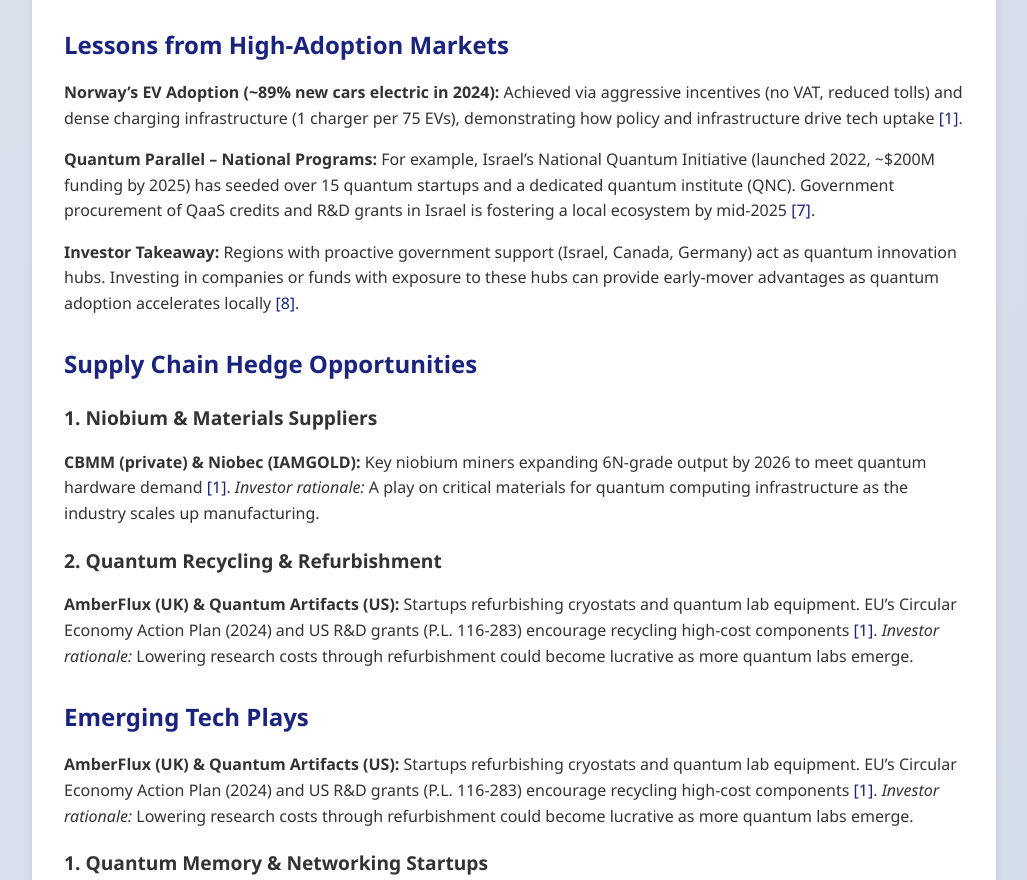
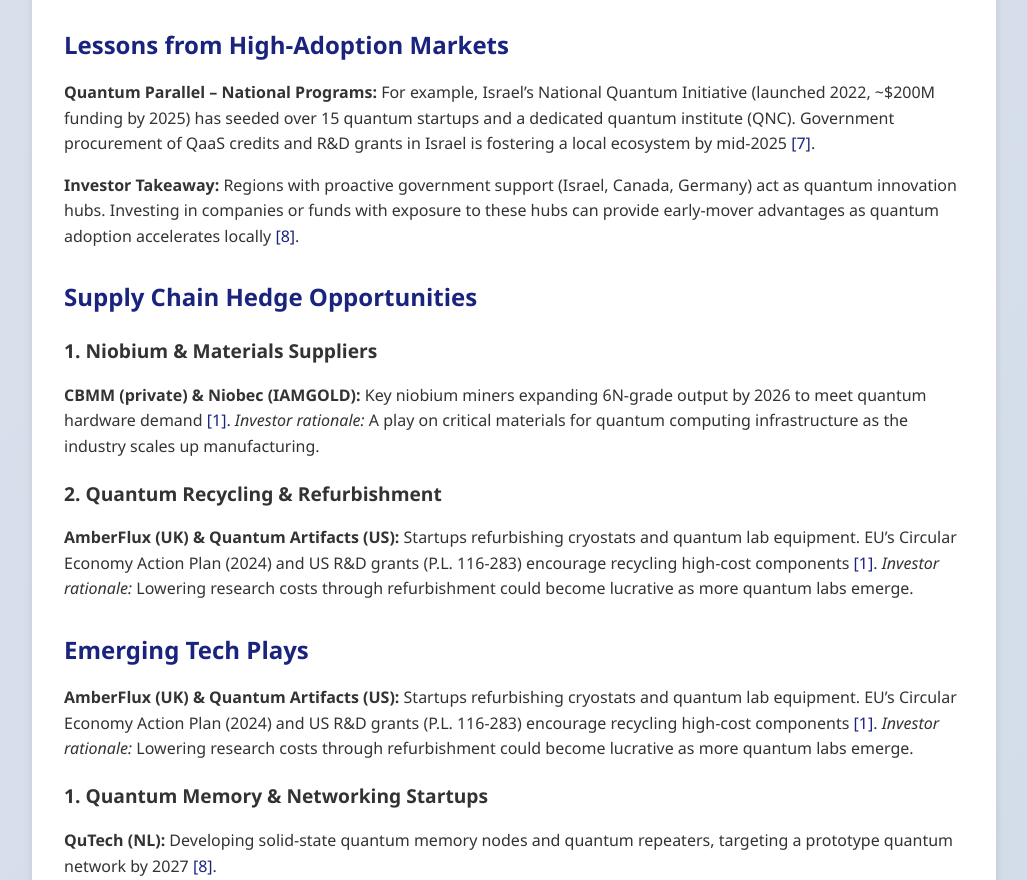
Before and after one commit to surpritam/investment_research, a plain HTML site: page index.html in a window 1280 px wide. Shown: the part 9830-10710 px from the top of the page, without its empty margins (126-1153 px from the left). Drawn offline with Linux system fonts and the light colour scheme.

Commit message:
remove ev references

```diff
--- a/index.html
+++ b/index.html
@@ -517,7 +517,6 @@
       <table><thead><tr><th>Company</th><th>Q1 2025 Revenue/Bookings</th><th>2024 Revenue</th><th>Market Cap (mid-2025)</th><th>P/S Ratio</th></tr></thead><tbody><tr><td><strong>IonQ (Quantum)</strong></td><td>Revenue: USD 7.6 M (Q1 2025); Bookings: USD 95.6 M (FY 2024)</td><td>USD 43.1 M</td><td>~USD 8.2 B</td><td>~190×</td></tr><tr><td><strong>D-Wave (Quantum)</strong></td><td>Revenue: USD 15.0 M (Q1 2025); Bookings: USD 23.9 M (FY 2024)</td><td>USD 8.8 M</td><td>~USD 1.6 B</td><td>~182×</td></tr><tr><td><strong>Rigetti (Quantum)</strong></td><td>Revenue: USD 1.5 M (Q1 2025); Bookings: N/A</td><td>USD 10.8 M</td><td>~USD 1.1 B</td><td>~102×</td></tr></tbody></table>
       <p><strong>IonQ vs D-Wave Valuations:</strong> IonQ’s USD 43.1M 2024 revenue and ~USD 8.2B market cap vs. D-Wave’s USD 8.8M and ~USD 1.6B illustrate how pure-play quantum valuations hinge more on <em>technological edge and partnerships</em> than current sales <a href="https://finance.yahoo.com/news/ionq-announces-fourth-quarter-full-210500294.html" target="_blank">[3]</a><a href="https://www.barrons.com/articles/d-wave-quantum-earnings-stock-price-26e8c27d" target="_blank">[4]</a>. In this nascent industry, a credible “roadmap to scalability” often outweighs short-term earnings in driving investor sentiment <a href="https://www.businessinsider.com/big-tech-officially-entered-quantum-era-major-advancements-2025-4" target="_blank">[7]</a>.</p>
       <h3>Lessons from High-Adoption Markets</h3>
-      <p><strong>Norway’s EV Adoption (~89% new cars electric in 2024):</strong> Achieved via aggressive incentives (no VAT, reduced tolls) and dense charging infrastructure (1 charger per 75 EVs), demonstrating how policy and infrastructure drive tech uptake <a href="https://www.grandviewresearch.com/industry-analysis/quantum-computing-market" target="_blank">[1]</a>.</p>
       <p><strong>Quantum Parallel – National Programs:</strong> For example, Israel’s National Quantum Initiative (launched 2022, ~$200M funding by 2025) has seeded over 15 quantum startups and a dedicated quantum institute (QNC). Government procurement of QaaS credits and R&D grants in Israel is fostering a local ecosystem by mid-2025 <a href="https://www.businessinsider.com/big-tech-officially-entered-quantum-era-major-advancements-2025-4" target="_blank">[7]</a>.</p>
       <p><strong>Investor Takeaway:</strong> Regions with proactive government support (Israel, Canada, Germany) act as quantum innovation hubs. Investing in companies or funds with exposure to these hubs can provide early-mover advantages as quantum adoption accelerates locally <a href="https://www.investors.com/news/technology/quantum-computing-stocks-ionq-ibm-msft-google/" target="_blank">[8]</a>.</p>
       <h3>Supply Chain Hedge Opportunities</h3>
```
